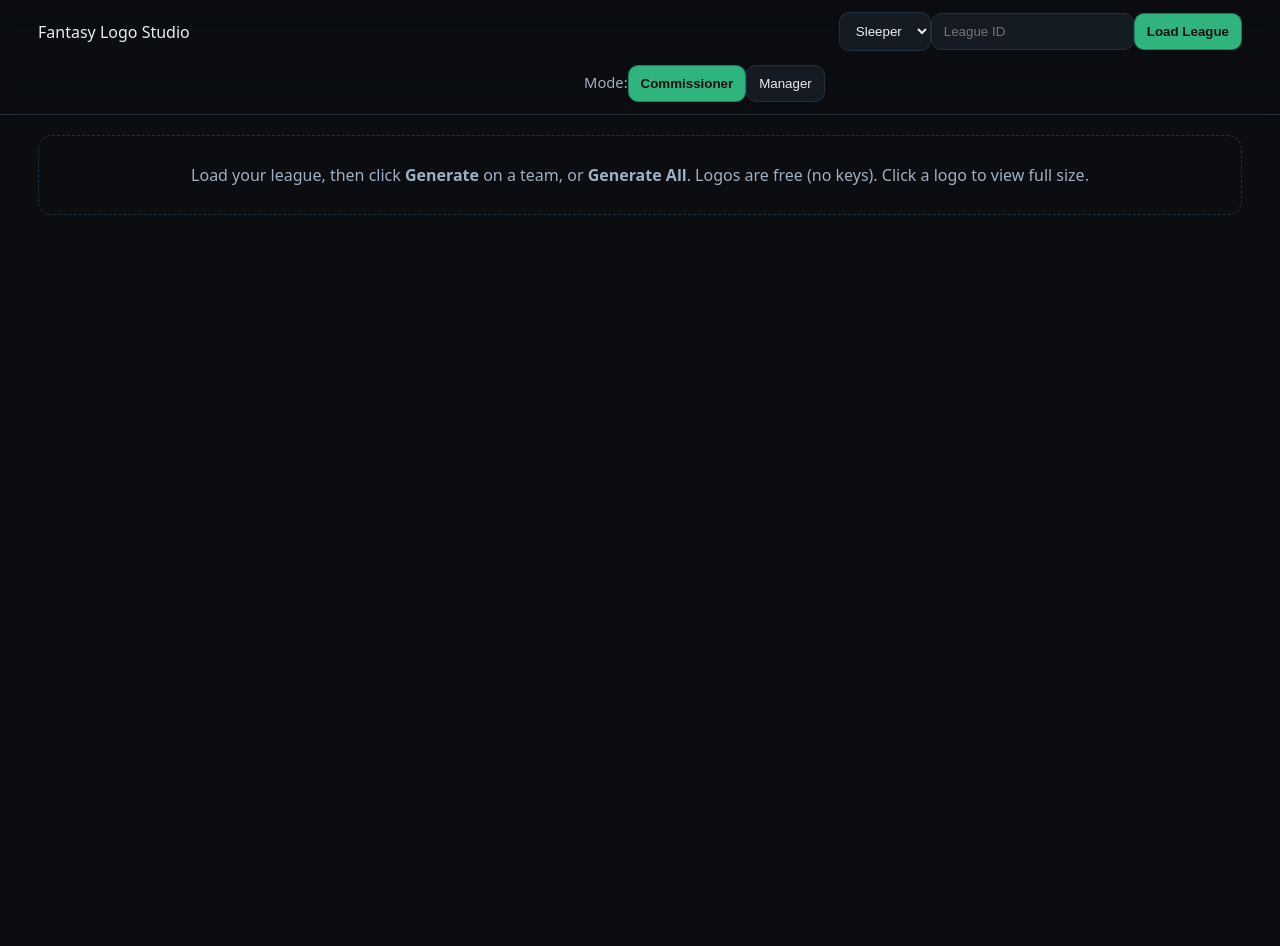
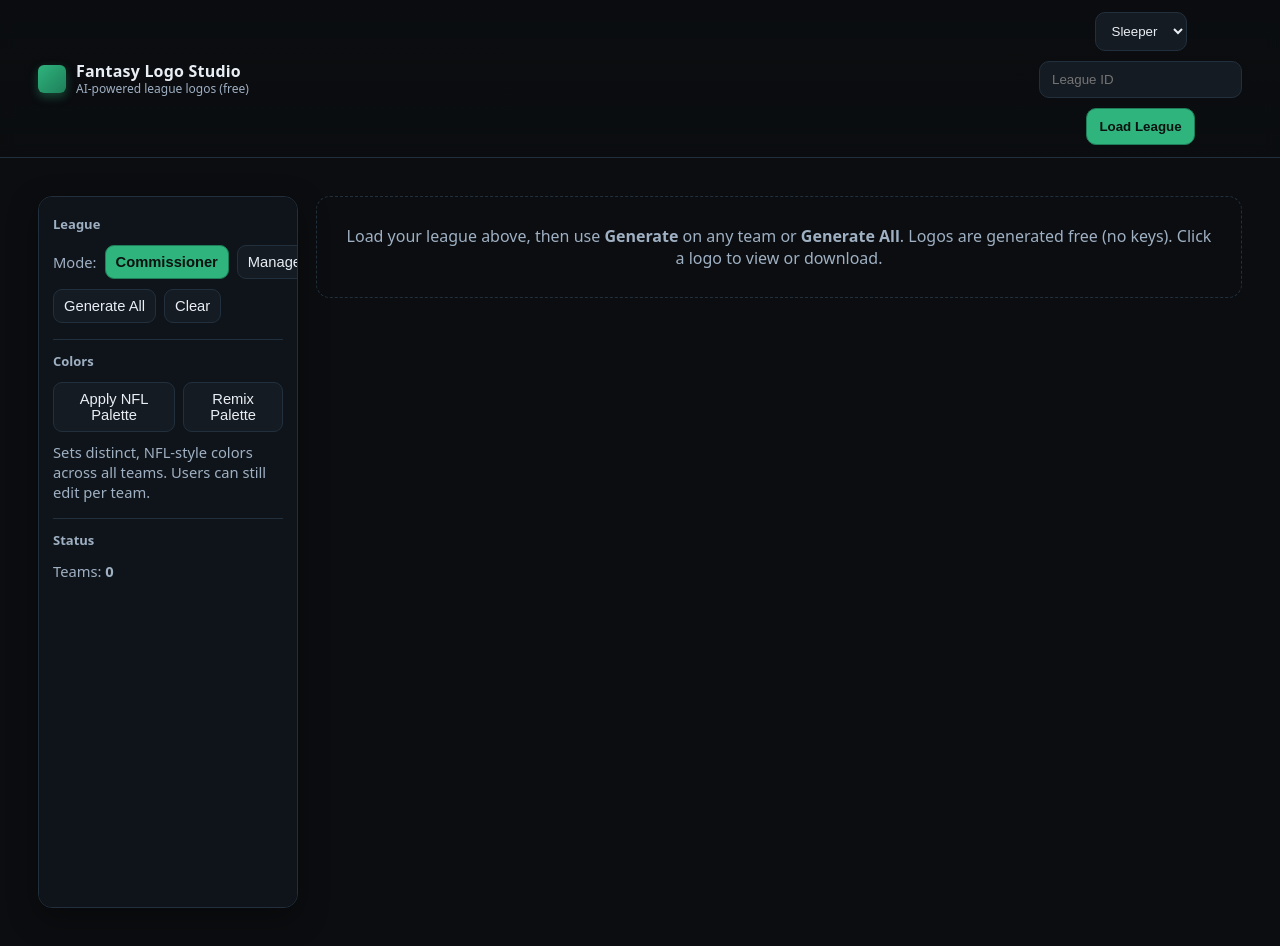
Before and after one commit to nmortimer/NewFantasy1, a Next.js app: page / in a window 1280 px wide. Shown: the top 946 px of the page. Before the commit the page ends 800 px from the top, so only its background shows below. Built offline with nearby package versions, Linux system fonts and the light colour scheme.

Commit message:
Update index.tsx

```diff
--- a/pages/index.tsx
+++ b/pages/index.tsx
@@ -1,10 +1,10 @@
 'use client';
-import { useState } from 'react';
+import { useMemo, useState } from 'react';
 import TeamCard, { Team } from '../components/TeamCard';
 
 type Provider = 'sleeper' | 'mfl' | 'espn';
 
-/** Known mascot words (plural/singular) to preserve if already in the name */
+/** Known mascot words (plural/singular) */
 const KNOWN_MASCOTS = [
   'Foxes','Fox','Wolves','Wolf','Tigers','Tiger','Bears','Bear','Hawks','Hawk','Eagles','Eagle',
   'Falcons','Falcon','Sharks','Shark','Dragons','Dragon','Knights','Knight','Buccaneers','Buccaneer',
@@ -12,7 +12,6 @@ const KNOWN_MASCOTS = [
   'Titans','Titan','Gators','Gator','Bulls','Bull','Spartans','Spartan','Panthers','Panther','Pirates','Pirate',
 ];
 
-/** Derive mascot from team name; keep if already present; otherwise hash owner/name. */
 function deriveMascot(teamName: string, ownerName?: string): string {
   const tokens = teamName.replace(/[^a-zA-Z0-9\s]/g, ' ').split(/\s+/).filter(Boolean);
   const lower = tokens.map((t) => t.toLowerCase());
@@ -31,31 +30,30 @@ function deriveMascot(teamName: string, ownerName?: string): string {
 }
 function randomSeed(): number { return Math.floor(Math.random() * 1_000_000_000); }
 
-/** NFL-style palette (primary/secondary). */
-const NFL_PALETTE: Array<{primary: string; secondary: string}> = [
-  { primary: '#002244', secondary: '#A5ACAF' },
-  { primary: '#203731', secondary: '#FFB612' },
-  { primary: '#008E97', secondary: '#F36F21' },
-  { primary: '#101820', secondary: '#D3BC8D' },
-  { primary: '#003594', secondary: '#C8102E' },
-  { primary: '#4F2683', secondary: '#FFC62F' },
-  { primary: '#AA0000', secondary: '#B3995D' },
-  { primary: '#006778', secondary: '#101820' },
-  { primary: '#0B2265', secondary: '#FF3C00' },
-  { primary: '#97233F', secondary: '#000000' },
-  { primary: '#0076B6', secondary: '#B0B7BC' },
-  { primary: '#0B162A', secondary: '#C83803' },
-  { primary: '#D50A0A', secondary: '#5A615E' },
-  { primary: '#0038A8', secondary: '#FFD100' },
-  { primary: '#2A0845', secondary: '#111111' },
-  { primary: '#0B4F3D', secondary: '#E1C699' },
-  { primary: '#002244', secondary: '#69BE28' },
-  { primary: '#A71930', secondary: '#0B2265' },
-  { primary: '#1C1C1C', secondary: '#FFB612' },
-  { primary: '#1D428A', secondary: '#A2AAAD' },
+/** NFL-style color pairs */
+const NFL_PALETTE: Array<{primary: string; secondary: string; label: string}> = [
+  { label:'Navy / Silver',           primary: '#002244', secondary: '#A5ACAF' },
+  { label:'Green / Gold',            primary: '#203731', secondary: '#FFB612' },
+  { label:'Aqua / Orange',           primary: '#008E97', secondary: '#F36F21' },
+  { label:'Black / Gold',            primary: '#101820', secondary: '#D3BC8D' },
+  { label:'Royal / Red',             primary: '#003594', secondary: '#C8102E' },
+  { label:'Purple / Gold',           primary: '#4F2683', secondary: '#FFC62F' },
+  { label:'Red / Gold',              primary: '#AA0000', secondary: '#B3995D' },
+  { label:'Teal / Black',            primary: '#006778', secondary: '#101820' },
+  { label:'Blue / Orange',           primary: '#0B2265', secondary: '#FF3C00' },
+  { label:'Cardinal / Black',        primary: '#97233F', secondary: '#000000' },
+  { label:'Honolulu / Silver',       primary: '#0076B6', secondary: '#B0B7BC' },
+  { label:'Navy / Orange',           primary: '#0B162A', secondary: '#C83803' },
+  { label:'Scarlet / Gray',          primary: '#D50A0A', secondary: '#5A615E' },
+  { label:'Blue / Yellow',           primary: '#0038A8', secondary: '#FFD100' },
+  { label:'Purple / Black',          primary: '#2A0845', secondary: '#111111' },
+  { label:'Forest / Cream',          primary: '#0B4F3D', secondary: '#E1C699' },
+  { label:'Navy / Lime',             primary: '#002244', secondary: '#69BE28' },
+  { label:'Red / Navy',              primary: '#A71930', secondary: '#0B2265' },
+  { label:'Steel / Yellow',          primary: '#1C1C1C', secondary: '#FFB612' },
+  { label:'Royal / Silver',          primary: '#1D428A', secondary: '#A2AAAD' },
 ];
 
-/** Deterministic shuffle per league */
 function shuffleDeterministic<T>(arr: T[], seed: number): T[] {
   const out = arr.slice(); let s = seed || 1;
   for (let i = out.length - 1; i > 0; i--) {
@@ -75,6 +73,23 @@ export default function Home() {
   const [mode, setMode] = useState<'commissioner' | 'manager'>('commissioner');
   const [loading, setLoading] = useState(false);
   const [teams, setTeams] = useState<Team[]>([]);
+  const hasTeams = teams.length > 0;
+
+  const remixSeed = useMemo(
+    () => Number(String(leagueId).replace(/\D/g, '')) || 2025,
+    [leagueId]
+  );
+
+  function applyLeaguePalette(remixBump = 0) {
+    const palette = shuffleDeterministic(NFL_PALETTE, remixSeed + remixBump);
+    setTeams((prev) =>
+      prev.map((t, i) => ({
+        ...t,
+        primary: palette[i % palette.length].primary,
+        secondary: palette[i % palette.length].secondary,
+      }))
+    );
+  }
 
   async function loadLeague() {
     if (!leagueId) return;
@@ -90,10 +105,7 @@ export default function Home() {
       const data = await res.json();
       if (!res.ok) throw new Error(data.error || 'Failed league load');
 
-      // Color rotation seeded by leagueId
-      const seed = Number(String(leagueId).replace(/\D/g, '')) || Date.now();
-      const palette = shuffleDeterministic(NFL_PALETTE, seed);
-
+      const palette = shuffleDeterministic(NFL_PALETTE, remixSeed);
       const mapped: Team[] = (data.teams as any[]).map((t, i) => {
         const name = (t.name || `Team ${i + 1}`).trim();
         const owner = (t.owner || 'Unknown').trim();
@@ -117,9 +129,10 @@ export default function Home() {
     }
   }
 
-  function patch(id: string, patch: Partial<Team>) {
-    setTeams((prev) => prev.map((t) => (t.id === id ? { ...t, ...patch } : t)));
+  function patch(id: string, patchObj: Partial<Team>) {
+    setTeams((prev) => prev.map((t) => (t.id === id ? { ...t, ...patchObj } : t)));
   }
+
   async function generate(team: Team) {
     const res = await fetch('/api/generate-logo', {
       method: 'POST',
@@ -130,17 +143,33 @@ export default function Home() {
     if (!res.ok) throw new Error(data.error || 'gen failed');
     patch(team.id, { logoUrl: data.url });
   }
+
   async function generateAll() {
     for (const t of teams) { try { await generate(t); } catch {} }
   }
 
+  // Track a simple count to create new remixes
+  const [remixCount, setRemixCount] = useState(0);
+  function remixLeagueColors() {
+    const bump = remixCount + 1;
+    setRemixCount(bump);
+    applyLeaguePalette(bump);
+  }
+
   return (
     <>
-      {/* Sticky toolbar */}
+      {/* Sticky Toolbar */}
       <div className="toolbar">
         <div className="toolbar-inner">
-          <div className="brand">Fantasy Logo Studio</div>
-          <div className="flex">
+          <div className="brand">
+            <div className="logo" />
+            <div>
+              <div className="title">Fantasy Logo Studio</div>
+              <div className="subtitle">AI-powered league logos (free)</div>
+            </div>
+          </div>
+
+          <div className="controls">
             <select className="select" value={provider} onChange={(e) => setProvider(e.target.value as Provider)}>
               <option value="sleeper">Sleeper</option>
               <option value="mfl">MFL</option>
@@ -152,35 +181,62 @@ export default function Home() {
             )}
             {provider === 'espn' && (
               <>
-                <input className="input" placeholder="SWID (private leagues only)" value={swid} onChange={(e) => setSwid(e.target.value)} />
-                <input className="input" placeholder="ESPN_S2 (private leagues only)" value={s2} onChange={(e) => setS2(e.target.value)} />
+                <input className="input" placeholder="SWID (private)" value={swid} onChange={(e) => setSwid(e.target.value)} />
+                <input className="input" placeholder="ESPN_S2 (private)" value={s2} onChange={(e) => setS2(e.target.value)} />
               </>
             )}
             <button className="btn primary" onClick={loadLeague} disabled={loading}>
               {loading ? 'Loading…' : 'Load League'}
             </button>
           </div>
-
-          <div className="flex" style={{ marginLeft: 'auto' }}>
-            <span className="helper">Mode:</span>
-            <button className={`btn ${mode === 'commissioner' ? 'primary' : ''}`} onClick={() => setMode('commissioner')}>
-              Commissioner
-            </button>
-            <button className={`btn ${mode === 'manager' ? 'primary' : ''}`} onClick={() => setMode('manager')}>
-              Manager
-            </button>
-            {teams.length > 0 && (
-              <button className="btn" onClick={generateAll} title="Generate logos for all teams">Generate All</button>
-            )}
-          </div>
         </div>
       </div>
 
+      {/* Body */}
       <div className="container">
+        <div className="page">
+          {/* Sidebar: league actions & palette */}
+          <aside className="sidebar">
+            <div className="section">
+              <h4>League</h4>
+              <div className="row">
+                <span className="helper">Mode:</span>
+                <button className={`btn small ${mode === 'commissioner' ? 'primary' : ''}`} onClick={() => setMode('commissioner')}>Commissioner</button>
+                <button className={`btn small ${mode === 'manager' ? 'primary' : ''}`} onClick={() => setMode('manager')}>Manager</button>
+              </div>
+              <div className="row">
+                <button className="btn small" onClick={generateAll} disabled={!hasTeams}>Generate All</button>
+                <button className="btn small" onClick={() => setTeams([])} disabled={!hasTeams}>Clear</button>
+              </div>
+            </div>
+
+            <div className="divider" />
+
+            <div className="section">
+              <h4>Colors</h4>
+              <div className="row">
+                <button className="btn small" onClick={() => applyLeaguePalette(0)} disabled={!hasTeams}>Apply NFL Palette</button>
+                <button className="btn small" onClick={remixLeagueColors} disabled={!hasTeams}>Remix Palette</button>
+              </div>
+              <div className="helper">Sets distinct, NFL-style colors across all teams. Users can still edit per team.</div>
+            </div>
+
+            <div className="divider" />
+
+            <div className="section">
+              <h4>Status</h4>
+              <div className="helper">
+                Teams: <b>{teams.length || 0}</b>
+              </div>
+            </div>
+          </aside>
+
+          {/* Grid */}
+          <main>
             {teams.length === 0 ? (
               <div className="empty">
-            Load your league, then click <b>Generate</b> on a team, or <b>Generate All</b>.
-            Logos are free (no keys). Click a logo to view full size.
+                Load your league above, then use <b>Generate</b> on any team or <b>Generate All</b>.
+                Logos are generated free (no keys). Click a logo to view or download.
               </div>
             ) : (
               <div className="grid">
@@ -188,13 +244,15 @@ export default function Home() {
                   <TeamCard
                     key={t.id}
                     team={t}
-                onUpdate={(p) => patch(t.id, p)}
+                    onUpdate={(p) => setTeams((prev) => prev.map((x) => (x.id === t.id ? { ...x, ...p } : x)))}
                     onGenerate={() => generate(t)}
                     roomy={mode === 'manager'}
                   />
                 ))}
               </div>
             )}
+          </main>
+        </div>
       </div>
     </>
   );
```
Lines whose indentation alone changed are shown as unchanged.
